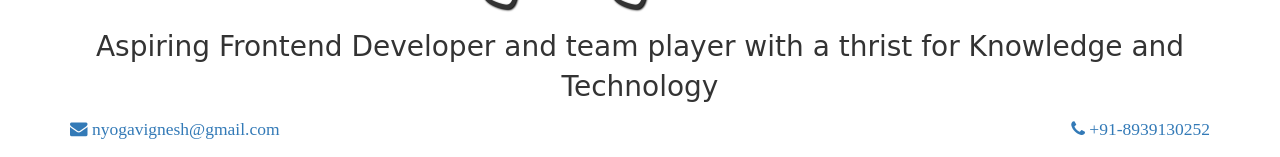
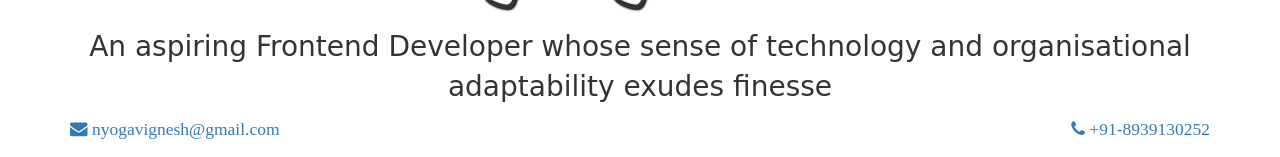
Before and after one commit to yogZ-codeR/Resume, a plain HTML site: page index.html in a window 1280 px wide. Shown: the part 455-612 px from the top of the page. Drawn offline with nearby package versions, Linux system fonts and the light colour scheme.

Commit message:
tag update

```diff
--- a/index.html
+++ b/index.html
@@ -43,7 +43,7 @@
       <div id="photo">
       </div>
       <h2 id="name">Yoga Vignesh N</h2> <br>
-      <p>Aspiring Frontend Developer and team player with a thrist for Knowledge and Technology</p>
+      <p>An aspiring Frontend Developer whose sense of technology and organisational adaptability exudes finesse</p>
         <div class="links">
           <a href="mailto:nyogavignesh@gmail.com" id="mail"><i class="fa fa-envelope" aria-hidden="true"> nyogavignesh@gmail.com
           </i></a>
```
